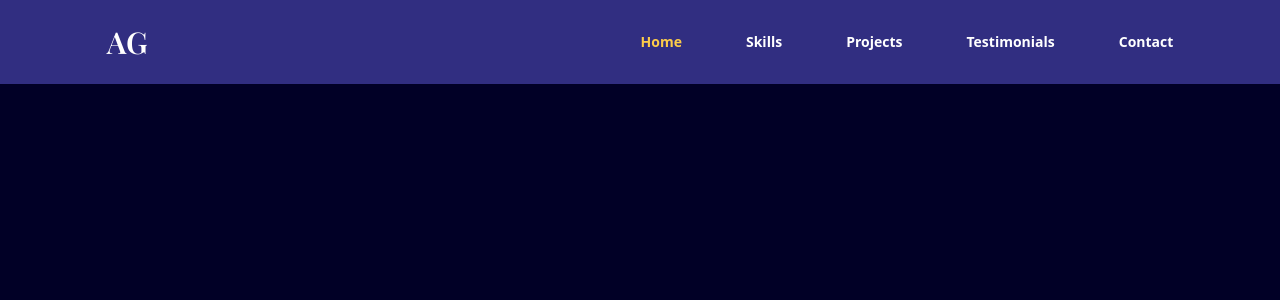
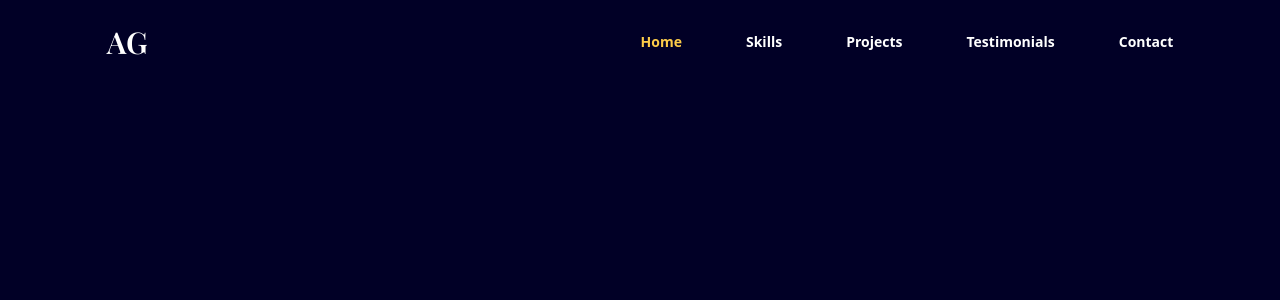
Before and after one commit to aureliengremy/react-portfolio-with-framer-motion, a React (Vite) app: page / in a window 1280 px wide. Shown: the top 300 px of the page. Built offline with nearby package versions, Linux system fonts and the light colour scheme.

Commit message:
create the logic for isTopOfPage with useEffect

```diff
--- a/src/App.jsx
+++ b/src/App.jsx
@@ -1,15 +1,30 @@
 import { useState } from "react";
 import useMediaQuery from "./hooks/useMediaQuery";
 import Navbar from "./components/Navbar";
+import { useEffect } from "react";
 
 
 function App() {
   const [selectedPage, setSelectedPage] = useState("home");
+  const [isTopOfPage, setIsTopOfPage] = useState(true)
   const isAboveMediumScreens = useMediaQuery("(min-width: 1060px");
+
+  useEffect(() => {
+    const handleScroll = () => {
+     if(window.scrollY === 0) isTopOfPage(true)
+     if(window.scrollY !== 0) isTopOfPage(false)
+    }
+    window.addEventListener('scroll', handleScroll)
+    return () => window.removeEventListener('scroll', handleScroll)
+  }, [])
+
 
   return (
     <div className="app bg-deep-blue">
-      <Navbar selectedPage={selectedPage} setSelectedPage={setSelectedPage} />
+      <Navbar isTopOfPage={isTopOfPage} selectedPage={selectedPage} setSelectedPage={setSelectedPage} />
+      <div className="w-5/6 mx-auto md:h-full">
+
+      </div>
     </div>
   );
 }
```
